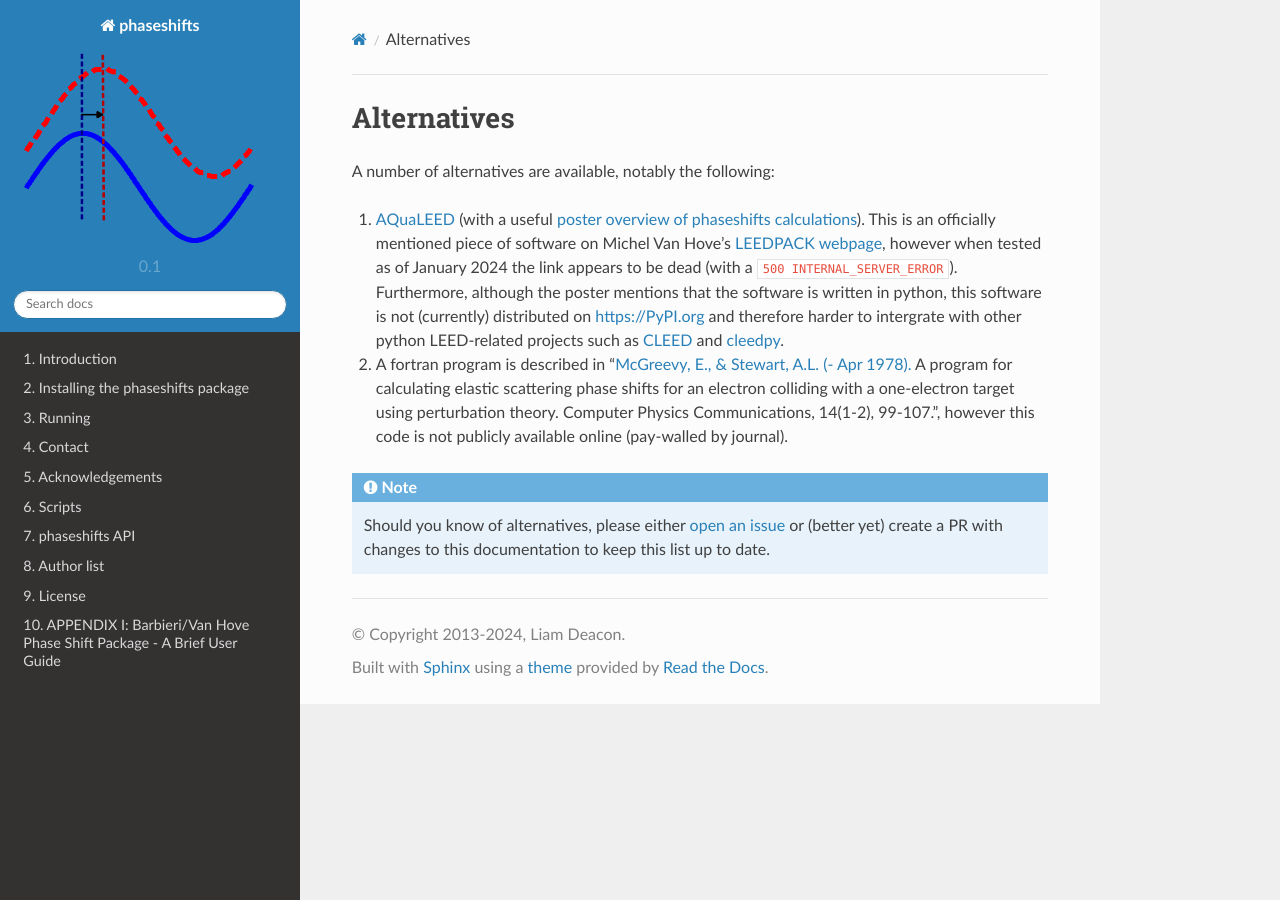
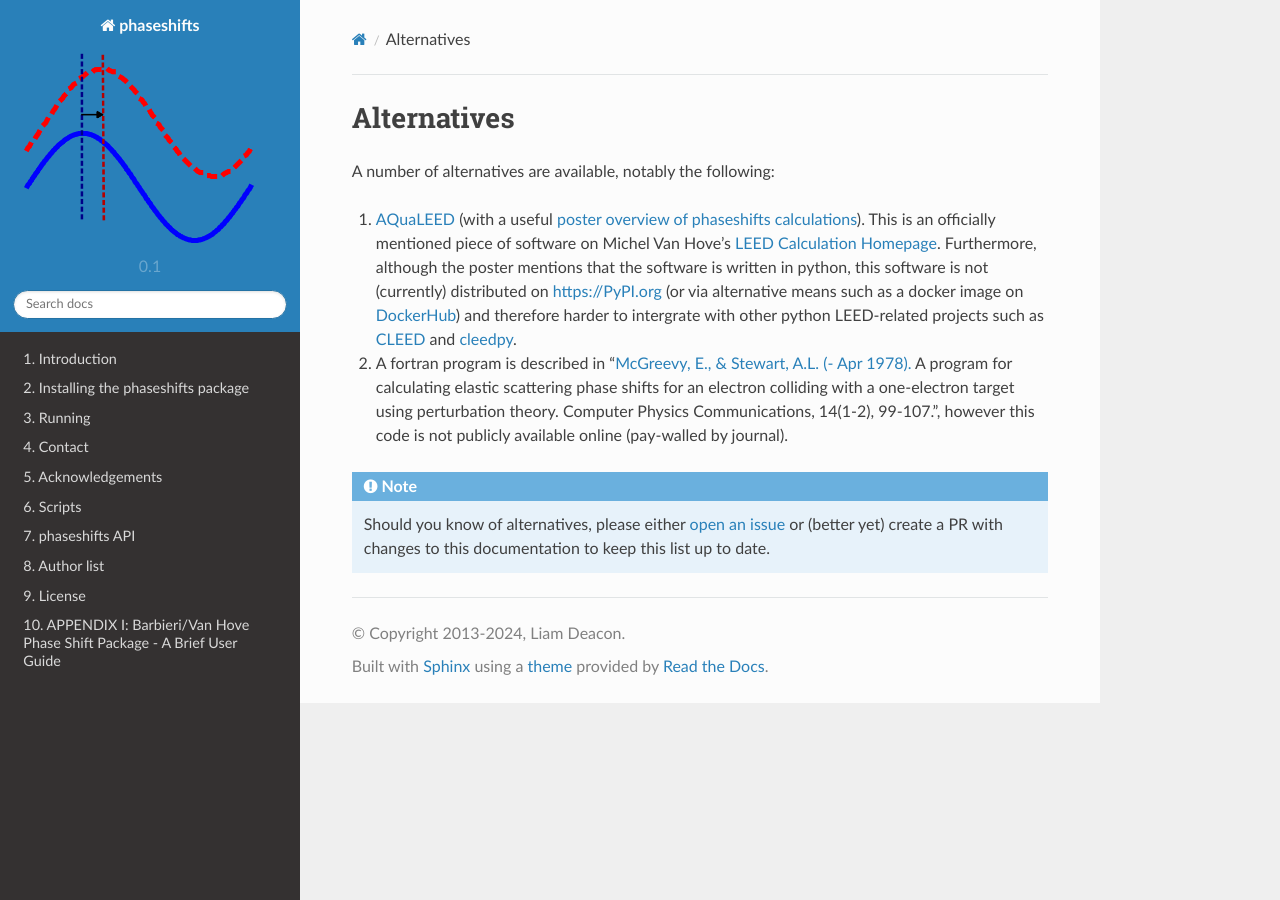
Before and after one commit to Liam-Deacon/phaseshifts, a Sphinx documentation site: the page built from docs/included/alternatives.rst, in a window 1280 px wide. Built offline with Sphinx 7.4.7 and the Read the Docs theme 2.0.0, drawn with Linux system fonts in a browser that asks for light colours; formulas are drawn with MathJax 3.

Commit message:
doc: Update alternatives link for AQuaLEED and mention possible docker image

```diff
--- a/docs/included/alternatives.rst
+++ b/docs/included/alternatives.rst
@@ -3,13 +3,13 @@
 
 A number of alternatives are available, notably the following:
 
-1. `AQuaLEED <https://physics.mff.cuni.cz/kfpp/povrchy/software>`_ (with a useful
+1. `AQuaLEED <https://physics.mff.cuni.cz/kfpp/povrchy/files/>`_ (with a useful
    `poster overview of phaseshifts calculations <https://physics.mff.cuni.cz/kfpp/povrchy/files/1179-Poster.pdf>`_).
    This is an officially mentioned piece of software on Michel Van Hove's
-   `LEEDPACK webpage <https://www.icts.hkbu.edu.hk/VanHove_files/leed/leedpack.html>`_,
-   however when tested as of January 2024 the link appears to be dead (with a ``500 INTERNAL_SERVER_ERROR``).
+   `LEED Calculation Homepage <https://www.icts.hkbu.edu.hk/VanHove_files/leed/leedpack.html>`_.
    Furthermore, although the poster mentions that the software is written in python,
-   this software is not (currently) distributed on https://PyPI.org and therefore harder to
+   this software is not (currently) distributed on https://PyPI.org (or via alternative means such as a docker image
+   on `DockerHub <https://www.docker.com/products/docker-hub/>`_) and therefore harder to
    intergrate with other python LEED-related projects such as `CLEED <https://github.com/Liam-Deacon/CLEED>`_
    and `cleedpy <https://github.com/empa-scientific-it/cleedpy>`_.
 2. A fortran program is described in "`McGreevy, E., & Stewart, A.L. (- Apr 1978). <https://inis.iaea.org/search/search.aspx?orig_q=RN:9399501>`_
```
Also changed, not shown: README.md (+2 -3 lines).
